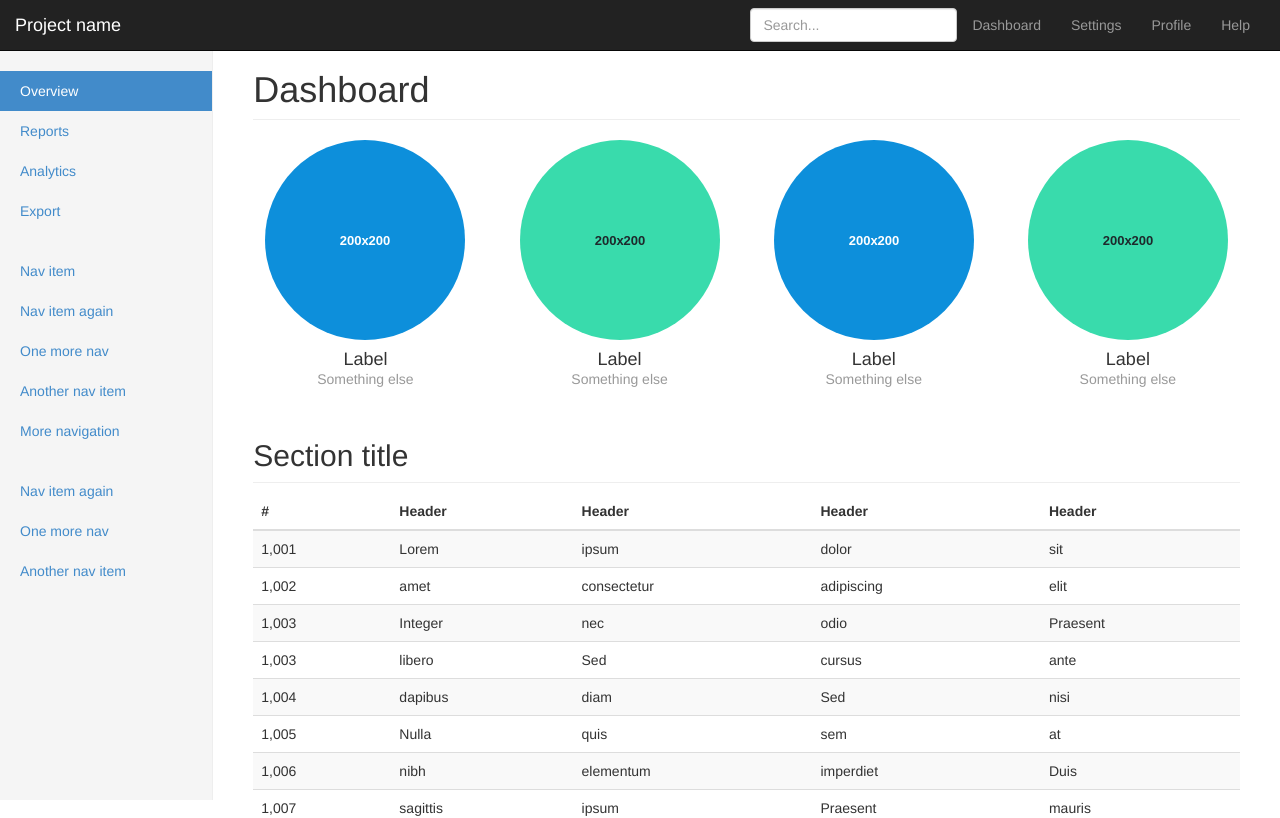
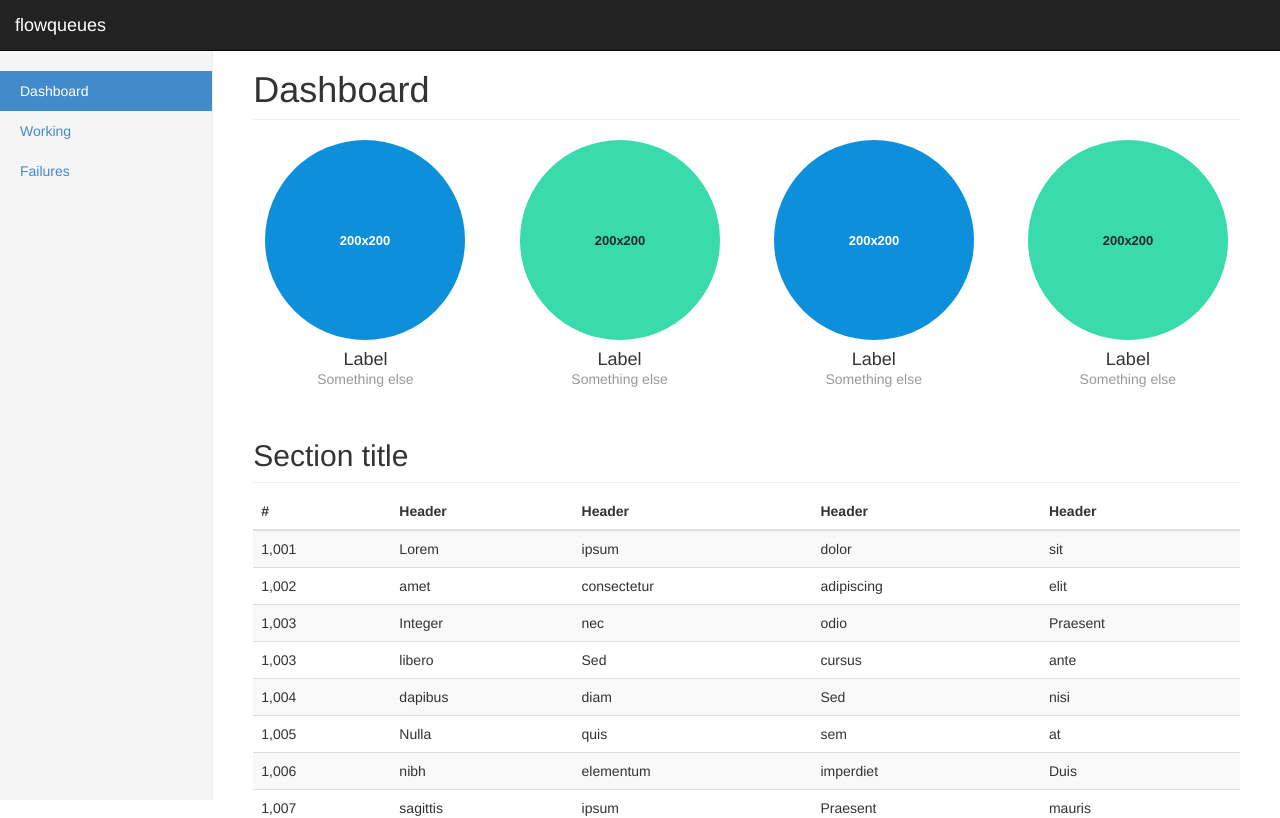
Before and after one commit to applidget/flowqueues, a website: page src/frontend/public/index.html in a window 1280 px wide. Shown: the top 818 px of the page. Drawn offline with nearby package versions, Linux system fonts and the light colour scheme.

Commit message:
Slightly customize index.html. Remove useless menus

```diff
--- a/src/frontend/public/index.html
+++ b/src/frontend/public/index.html
@@ -1,5 +1,5 @@
 <!DOCTYPE html>
-<html lang="en">
+<html lang="en" xmlns:ng="http://angularjs.org" ng-app>
   <head>
     <meta charset="utf-8">
     <meta http-equiv="X-UA-Compatible" content="IE=edge">
@@ -8,7 +8,7 @@
     <meta name="author" content="">
     <link rel="shortcut icon" href="../../assets/ico/favicon.ico">
 
-    <title>Dashboard Template for Bootstrap</title>
+    <title>Flowqueues - Dashboard</title>
 
     <!-- Bootstrap core CSS -->
     <link href="./stylesheets/bootstrap.min.css" rel="stylesheet">
@@ -37,18 +37,9 @@
             <span class="icon-bar"></span>
             <span class="icon-bar"></span>
           </button>
-          <a class="navbar-brand" href="#">Project name</a>
+          <a class="navbar-brand" href="#">flowqueues</a>
         </div>
         <div class="navbar-collapse collapse">
-          <ul class="nav navbar-nav navbar-right">
-            <li><a href="#">Dashboard</a></li>
-            <li><a href="#">Settings</a></li>
-            <li><a href="#">Profile</a></li>
-            <li><a href="#">Help</a></li>
-          </ul>
-          <form class="navbar-form navbar-right">
-            <input type="text" class="form-control" placeholder="Search...">
-          </form>
         </div>
       </div>
     </div>
@@ -57,23 +48,11 @@
       <div class="row">
         <div class="col-sm-3 col-md-2 sidebar">
           <ul class="nav nav-sidebar">
-            <li class="active"><a href="#">Overview</a></li>
-            <li><a href="#">Reports</a></li>
-            <li><a href="#">Analytics</a></li>
-            <li><a href="#">Export</a></li>
+            <li class="active"><a href="#">Dashboard</a></li>
+            <li><a href="#">Working</a></li>
+            <li><a href="#">Failures</a></li>
           </ul>
-          <ul class="nav nav-sidebar">
-            <li><a href="">Nav item</a></li>
-            <li><a href="">Nav item again</a></li>
-            <li><a href="">One more nav</a></li>
-            <li><a href="">Another nav item</a></li>
-            <li><a href="">More navigation</a></li>
-          </ul>
-          <ul class="nav nav-sidebar">
-            <li><a href="">Nav item again</a></li>
-            <li><a href="">One more nav</a></li>
-            <li><a href="">Another nav item</a></li>
-          </ul>
+
         </div>
         <div class="col-sm-9 col-sm-offset-3 col-md-10 col-md-offset-2 main">
           <h1 class="page-header">Dashboard</h1>
@@ -239,5 +218,6 @@
     <script src="https://ajax.googleapis.com/ajax/libs/jquery/1.11.0/jquery.min.js"></script>
     <script src="./javascripts/bootstrap.min.js"></script>
     <script src="./javascripts/docs.min.js"></script>
+    <script src="./javascripts/angular.min.js"></script>
   </body>
 </html>
```
